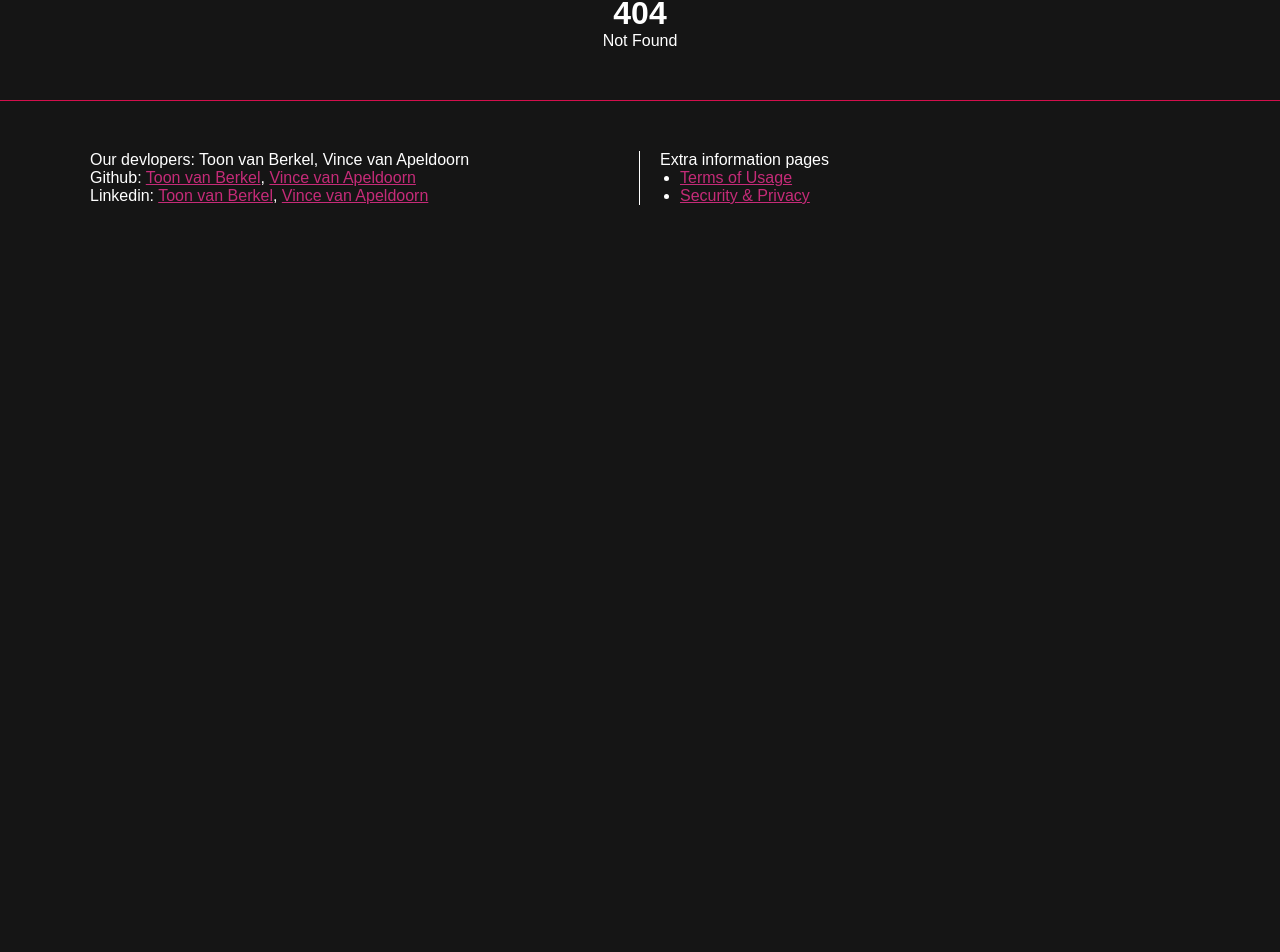
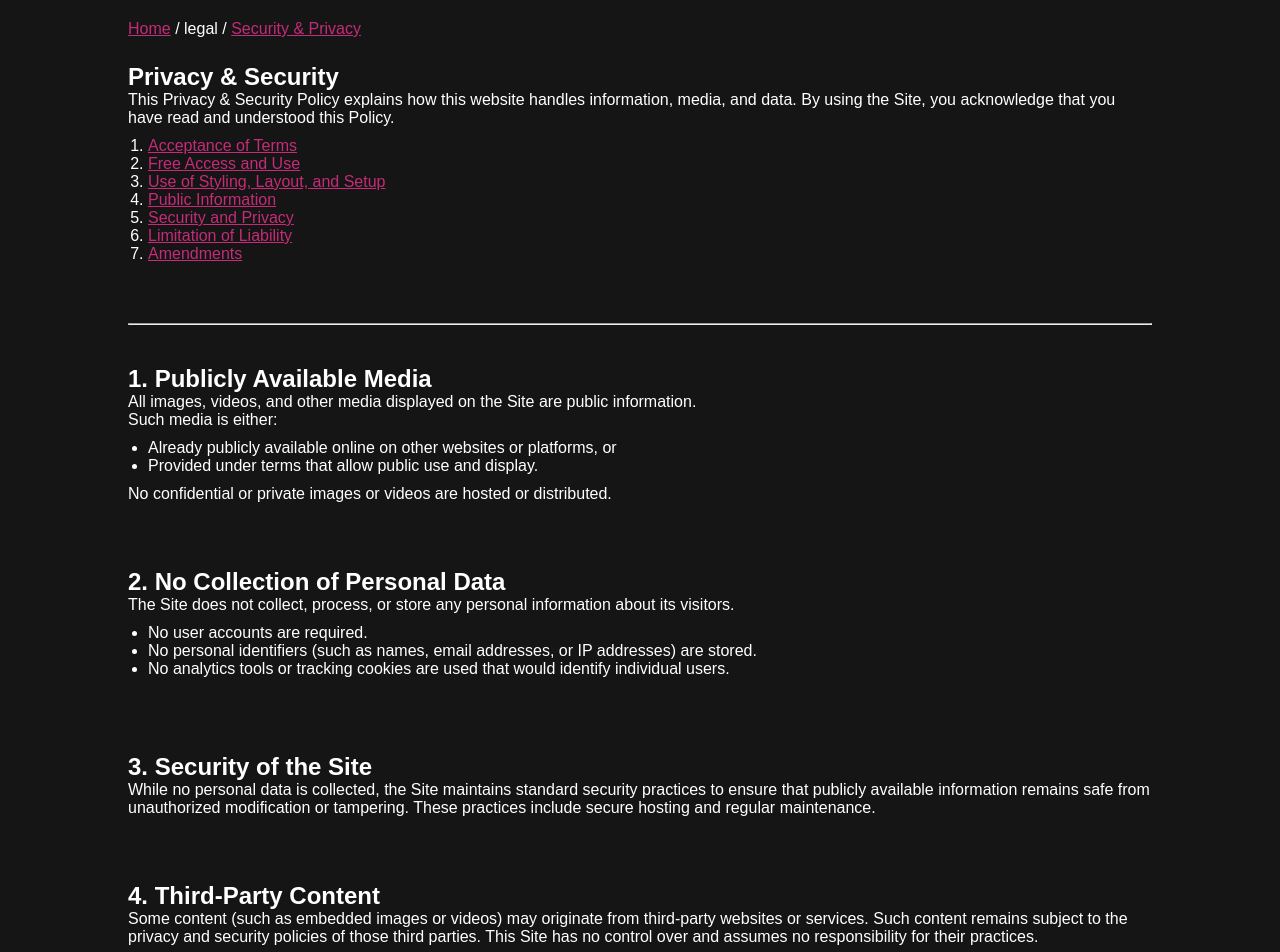
Before and after one commit to toon-van-berkel/notes.cmgt.svelte, a SvelteKit app: page /legal/security-and-privacy in a window 1280 px wide. Before the commit this address had no page. Shown: the part 105-1057 px from the top of the page. Before the commit the page ends 800 px from the top, so only its background shows below. Built offline with nearby package versions, Linux system fonts and the light colour scheme.

Commit message:
legal pages

```diff
--- /dev/null
+++ b/src/routes/legal/security-and-privacy/+page.svelte
@@ -0,0 +1,63 @@
+<main>
+    <div class="breadcrumbs">
+        <a href="/">Home</a> / legal / <a href="/legal/security-and-privacy">Security & Privacy</a>
+    </div>
+
+    <section>
+        <h1>Privacy & Security</h1>
+        <p>This Privacy & Security Policy explains how this website handles information, media, and data.
+            By using the Site, you acknowledge that you have read and understood this Policy.</p>
+
+        <ol>
+            <li><a href="#acceptance">Acceptance of Terms</a></li>
+            <li><a href="#access">Free Access and Use</a></li>
+            <li><a href="#styling">Use of Styling, Layout, and Setup</a></li>
+            <li><a href="#public">Public Information</a></li>
+            <li><a href="security">Security and Privacy</a></li>
+            <li><a href="limitation">Limitation of Liability</a></li>
+            <li><a href="amendments">Amendments</a></li>
+        </ol>
+    </section>
+
+    <hr>
+
+    <section>
+        <h2>1. Publicly Available Media</h2>
+        <p>All images, videos, and other media displayed on the Site are public information. <br>
+            Such media is either:</p>
+        <ul>
+            <li>Already publicly available online on other websites or platforms, or</li>
+            <li>Provided under terms that allow public use and display.</li>
+        </ul>
+        <p>No confidential or private images or videos are hosted or distributed.</p>
+    </section>
+
+    <section>
+        <h2>2. No Collection of Personal Data</h2>
+        <p>The Site does not collect, process, or store any personal information about its visitors.</p>
+        <ul>
+            <li>No user accounts are required.</li>
+            <li>No personal identifiers (such as names, email addresses, or IP addresses) are stored.</li>
+            <li>No analytics tools or tracking cookies are used that would identify individual users.</li>
+        </ul>
+    </section>
+
+    <section>
+        <h2>3. Security of the Site</h2>
+        <p>While no personal data is collected, the Site maintains standard security practices to ensure that publicly available information remains safe from unauthorized modification or tampering.
+            These practices include secure hosting and regular maintenance.</p>
+    </section>
+
+    <section>
+        <h2>4. Third-Party Content</h2>
+        <p>Some content (such as embedded images or videos) may originate from third-party websites or services.
+            Such content remains subject to the privacy and security policies of those third parties.
+            This Site has no control over and assumes no responsibility for their practices.</p>
+    </section>
+
+    <section>
+        <h2>5. Changes to This Policy</h2>
+        <p>This Policy may be updated or revised at any time without prior notice.
+            It is the responsibility of users to review this page periodically for any changes.</p>
+    </section>
+</main>
```
Also changed, not shown: src/routes/legal/terms-of-usage/+page.svelte (added, +61 -0 lines).
